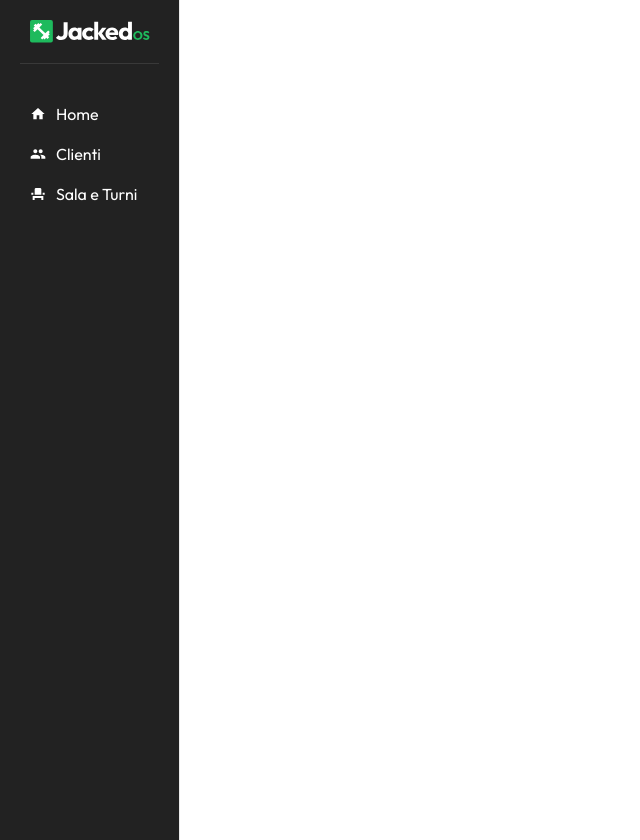
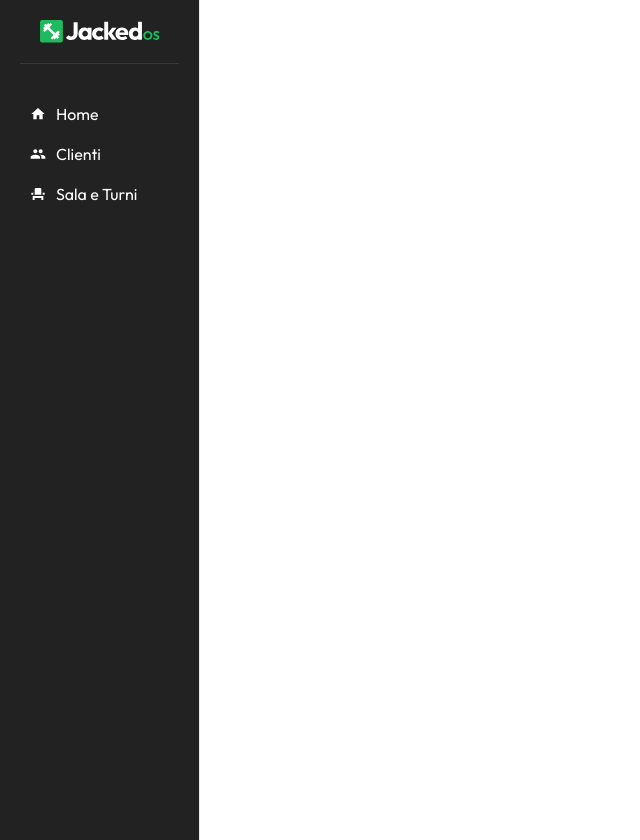
Before and after one commit to dflupo/pt-frontend, a React (Vite) app: page / in a window 1280 px wide. Shown: the whole page, without its empty margins (0-640 px from the left). Built offline with nearby package versions, Linux system fonts and the light colour scheme; sample sign-in values are in the browser's storage.

Commit message:
Increase Sidebar width

```diff
--- a/src/layouts/MainLayout/MainLayout.scss
+++ b/src/layouts/MainLayout/MainLayout.scss
@@ -1,6 +1,6 @@
 .layout {
   display: grid;
-  grid-template-columns: 180px 1fr;
+  grid-template-columns: 200px 1fr;
   height: 100vh;
 
   .sidebar {
```
